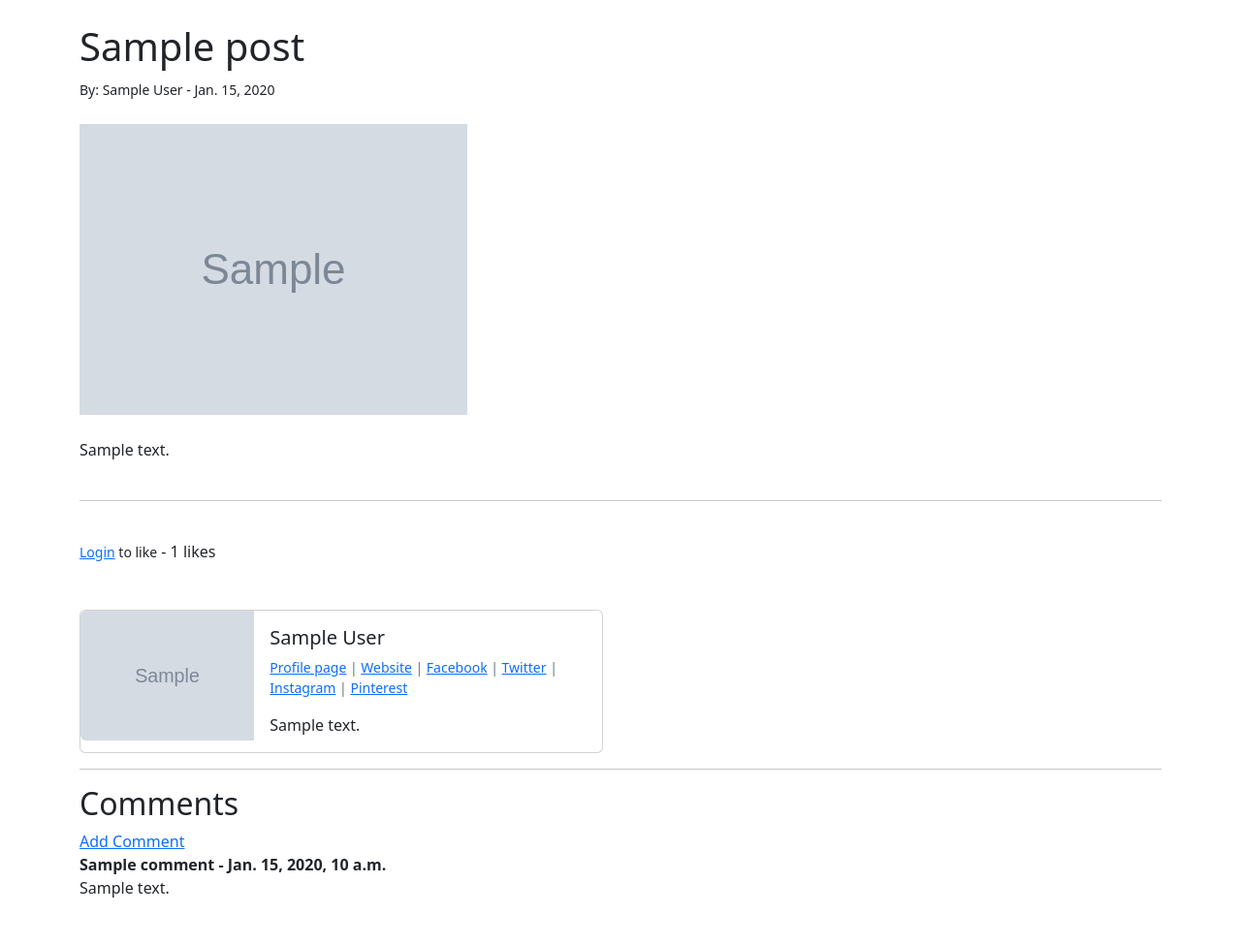
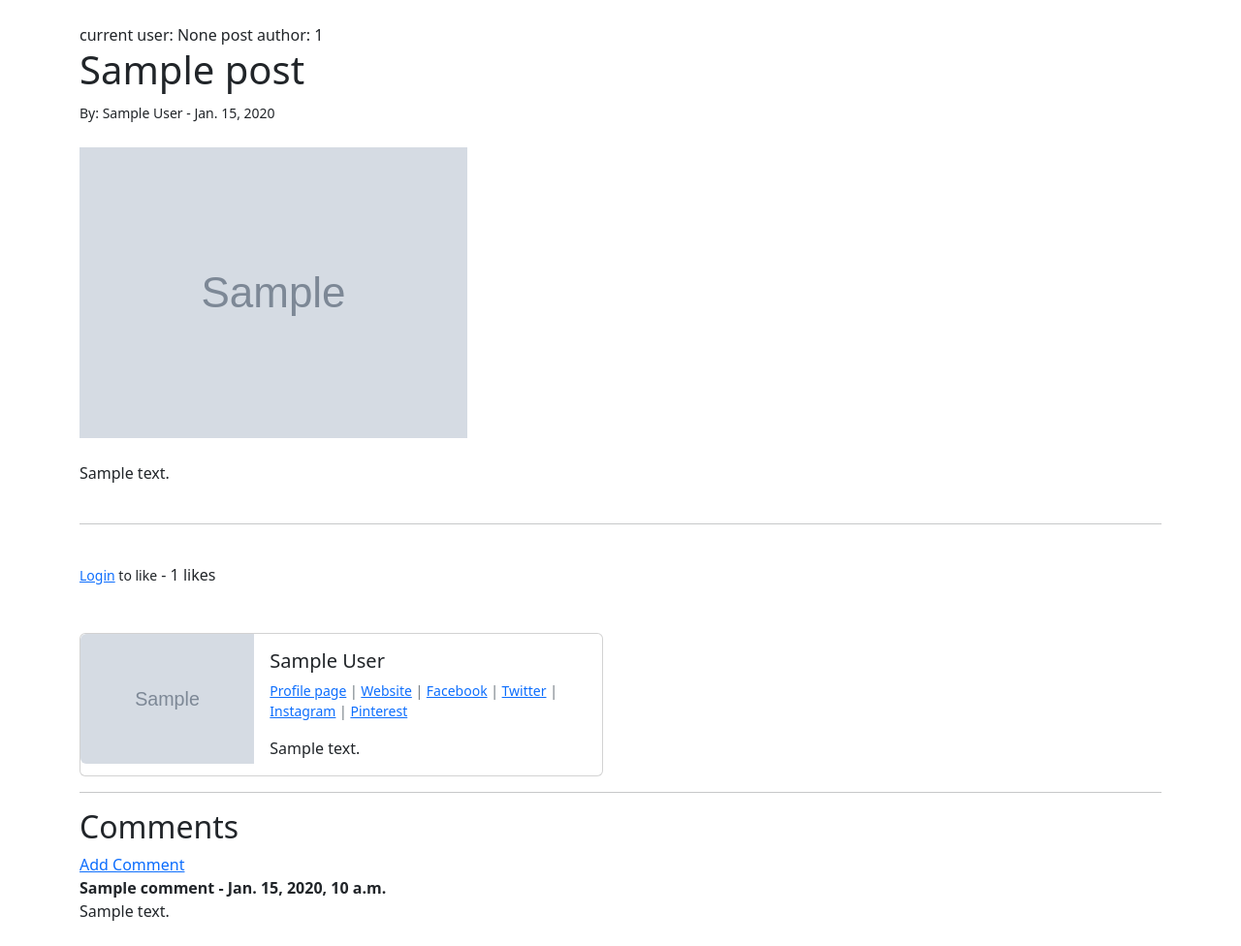
Before and after one commit to Goltzishpt/simpleblog, a Django app: page /article/1 in a window 1280 px wide. Shown: the part 56-1032 px from the top of the page at 97% size. Before the commit the page ends 982 px from the top, so only its background shows below. Run offline with Django 4.2, Linux system fonts and the light colour scheme; tables that the repository leaves empty hold one stand-in row (values such as "Sample post"); grey boxes marked "Sample" are stand-in pictures; some libraries are stand-ins or nearby versions.

Commit message:
Update article_details.html

```diff
--- a/theblog/templates/article_details.html
+++ b/theblog/templates/article_details.html
@@ -4,8 +4,8 @@
 {% block title %}{{ post.title_tag }}{% endblock %}
 {% block content %}
 
-<!--current user: {{ user.id }}-->
-<!--post author: {{ post.author.id }}-->
+current user: {{ user.id }}
+post author: {{ post.author.id }}
 
     <h1>{{ post.title }}</h1>
     <small>By: {{ post.author.first_name }}
```
